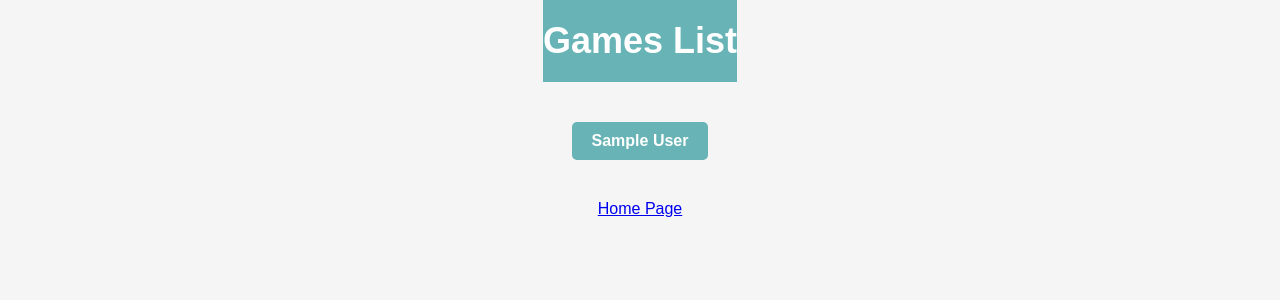
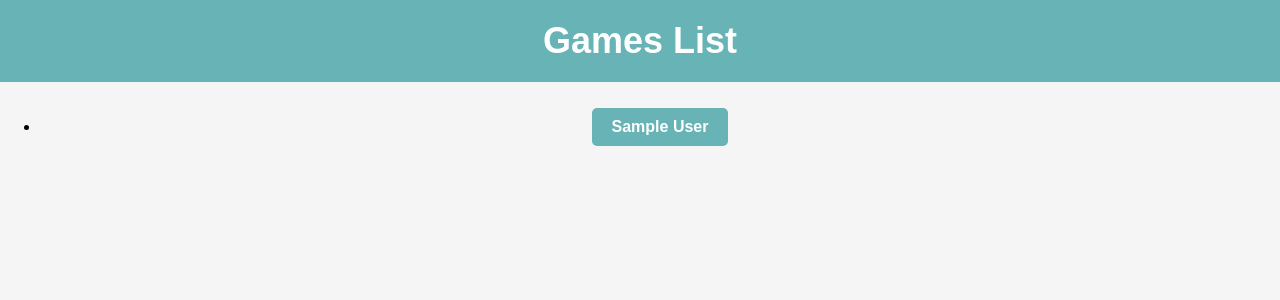
Before and after one commit to Babymonster45/ByteLore, a PHP site: page /games_list.php in a window 1280 px wide. Shown: the top 300 px of the page. Run offline with PHP 8.4, Linux system fonts and the light colour scheme; tables that the repository leaves empty or names only in its code hold one stand-in row (values such as "Sample post").

Commit message:
formatting

```diff
--- a/games_list.php
+++ b/games_list.php
@@ -24,19 +24,20 @@ $conn->close();
 <html lang="en">
 <head>
     <meta charset="UTF-8">
-    <meta name="viewport" content="width=device-width, initial-scale=1.0">
+    <meta name="viewport" content="width=device-width, initial-scale=1">
     <title>Games List</title>
-    <link rel="stylesheet" href="/games_list.css">
+    <link rel="stylesheet" href="/home_page.css">
 </head>
 <body>
     <header>
         <h1>Games List</h1>
     </header>
-    <ul>
-        <?php foreach ($pages as $page): ?>
-            <li><a class="button" href="view_page.php?id=<?php echo $page['id']; ?>"><?php echo $page['title']; ?></a></li>
-        <?php endforeach; ?>
-    </ul>
-    <a href="/">Home Page</a>
+    <div class="games-list">
+        <ul>
+            <?php foreach ($pages as $page): ?>
+                <li><a class="button" href="view_page.php?id=<?php echo $page['id']; ?>"><?php echo $page['title']; ?></a></li>
+            <?php endforeach; ?>
+        </ul>
+    </div>
 </body>
 </html>
```
